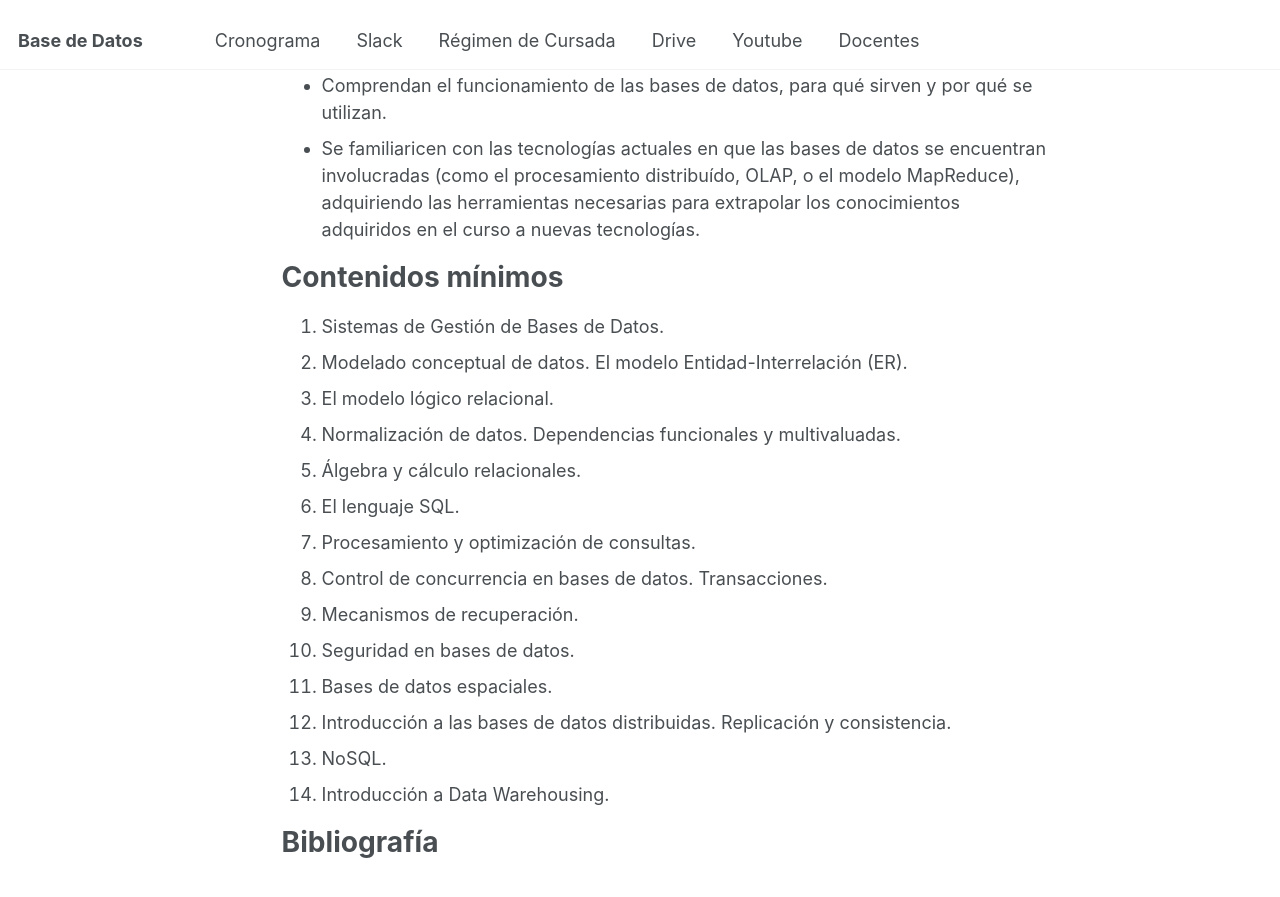
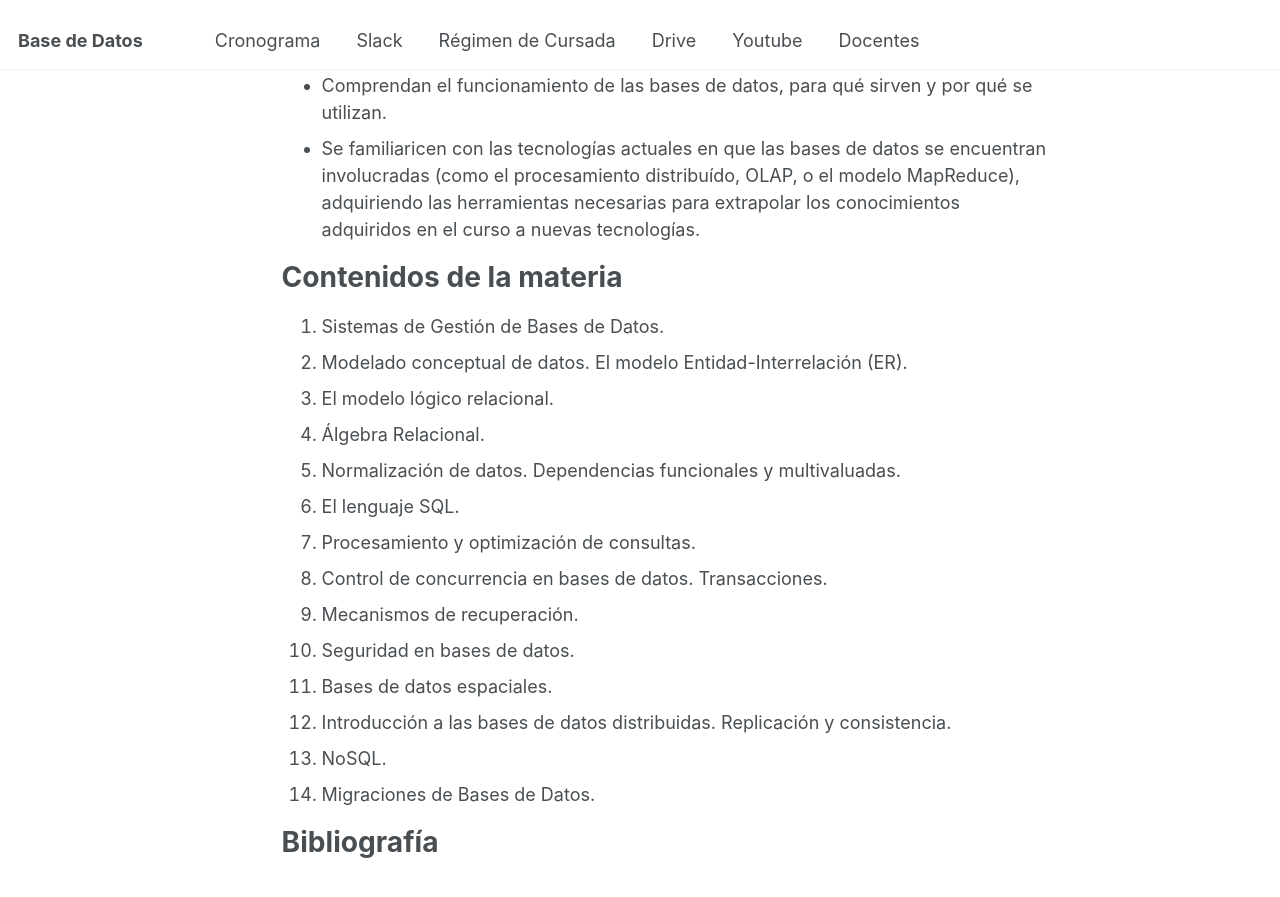
Before and after one commit to base-de-datos-fiuba/bdd-fiuba, a Jekyll site: the page built from _pages/about.md, in a window 1280 px wide and 900 px high, scrolled down 392 px. Shown: the top 897 px of the window. Built offline with Jekyll 4.4.1, drawn with Linux system fonts in a browser that asks for light colours.

Commit message:
change de temas de la materia

```diff
--- a/_pages/about.md
+++ b/_pages/about.md
@@ -19,15 +19,15 @@ Los objetivos particulares son que los alumnos:
 - Se familiaricen con las tecnologı́as actuales en que las bases de datos se encuentran involucradas (como el procesamiento distribuído, OLAP, o el modelo MapReduce), adquiriendo las herramientas necesarias para extrapolar los conocimientos adquiridos en el curso a nuevas tecnologı́as.
 
 
-Contenidos mínimos
+Contenidos de la materia
 ======
 
 
 1. Sistemas de Gestión de Bases de Datos.
 2. Modelado conceptual de datos. El modelo Entidad-Interrelación (ER).
 3. El modelo lógico relacional.
-4. Normalización de datos. Dependencias funcionales y multivaluadas.
-5. Álgebra y cálculo relacionales.
+4. Álgebra Relacional.
+5. Normalización de datos. Dependencias funcionales y multivaluadas.
 6. El lenguaje SQL.
 7. Procesamiento y optimización de consultas.
 8. Control de concurrencia en bases de datos. Transacciones.
@@ -36,7 +36,7 @@ Contenidos mínimos
 11. Bases de datos espaciales.
 12. Introducción a las bases de datos distribuidas. Replicación y consistencia.
 13. NoSQL.
-14. Introducción a Data Warehousing.
+14. Migraciones de Bases de Datos.
 
 Bibliografía
 ======
```
